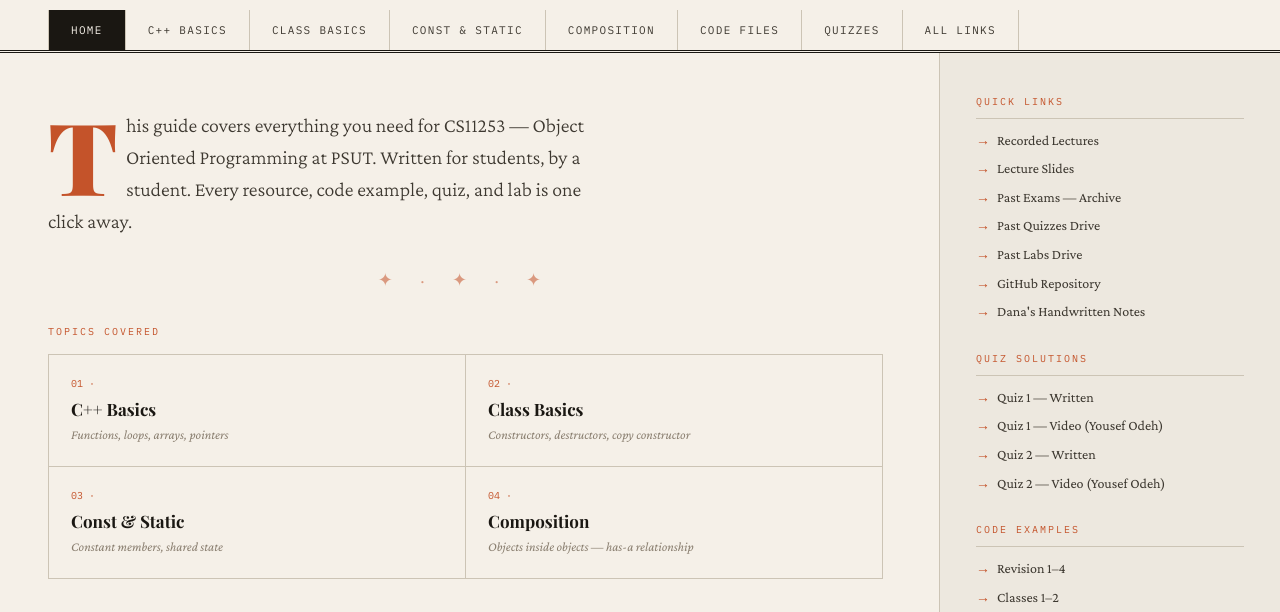
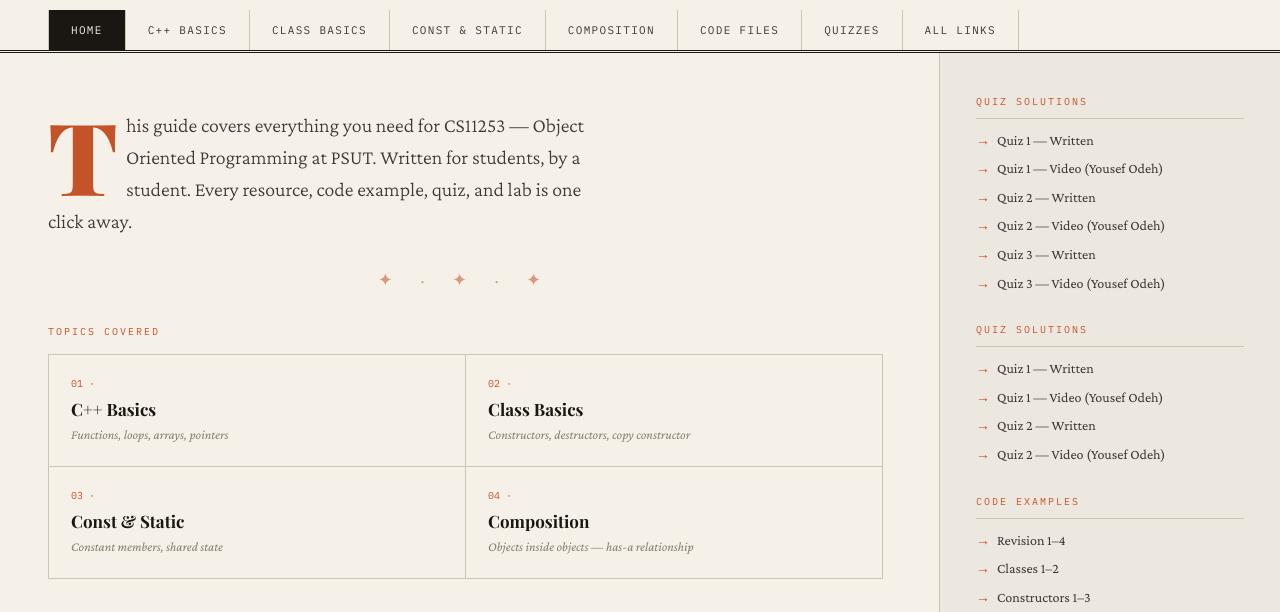
Before and after one commit to yousefammmar/object_oriented_programming, a plain HTML site: page index.html in a window 1280 px wide. Shown: the part 171-783 px from the top of the page. Drawn offline with nearby package versions, Linux system fonts and the light colour scheme; a web font is replaced by a local one.

Commit message:
Replace Quick Links with Quiz Solutions
Replaced Quick Links section with Quiz Solutions section, adding links for quizzes and videos.

```diff
--- a/index.html
+++ b/index.html
@@ -204,17 +204,19 @@ footer a{color:var(--rust);text-decoration:none;}
     </div>
     <div class="home-side">
       <div class="s-sec">
-        <div class="s-label">Quick Links</div>
-        <ul class="s-links">
-          <li><a href="https://www.youtube.com/playlist?list=PLpNZbvo-UcMIAwNqyv1PkPlAn7LLSbsZV" target="_blank">Recorded Lectures</a></li>
-          <li><a href="https://drive.google.com/drive/folders/1fTKKSbcEAyym_ivfNNB-kxm5-PWHSjSm" target="_blank">Lecture Slides</a></li>
-          <li><a href="https://psutarchive.com/courses/11206?tab=exam" target="_blank">Past Exams — Archive</a></li>
-          <li><a href="https://drive.google.com/drive/folders/1o8Ae0gTwBTSMBRKtLVBGLt8qNM6WjupF" target="_blank">Past Quizzes Drive</a></li>
-          <li><a href="https://drive.google.com/drive/folders/1pglAkv7Seib3L2HYHUvhogdKQ3L5GWRI" target="_blank">Past Labs Drive</a></li>
-          <li><a href="https://github.com/yousefammmar/OOP" target="_blank">GitHub Repository</a></li>
-          <li><a href="https://api.psutarchive.com/assets/00c85957-4f7a-4853-817e-5efc3a2eae3e" target="_blank">Dana's Handwritten Notes</a></li>
-        </ul>
-      </div>
+          <div class="s-label">Quiz Solutions</div>
+          <ul class="s-links">
+            <li><a href="https://drive.google.com/file/d/18LVy5ezrBK5PQQXPb3DN0KmpCmXptUMu/view" target="_blank">Quiz 1
+                — Written</a></li>
+            <li><a href="https://youtu.be/alhYkrjBTWI" target="_blank">Quiz 1 — Video (Yousef Odeh)</a></li>
+            <li><a href="https://drive.google.com/file/d/1sfoG7EZdYhK9idYCkzTleljmQ0gJ3QCV/view" target="_blank">Quiz 2
+                — Written</a></li>
+            <li><a href="https://youtu.be/yT3sY8VrOl0" target="_blank">Quiz 2 — Video (Yousef Odeh)</a></li>
+            <li><a href="https://drive.google.com/file/d/1jqrX3ICV-E72HAmsqEFoCVCcmatjKR6B/view?usp=sharing"
+                target="_blank">Quiz 3 — Written</a></li>
+            <li><a href="https://youtu.be/0o426txM_5w" target="_blank">Quiz 3 — Video (Yousef Odeh)</a></li>
+          </ul>
+        </div>
       <div class="s-sec">
         <div class="s-label">Quiz Solutions</div>
         <ul class="s-links">
```
